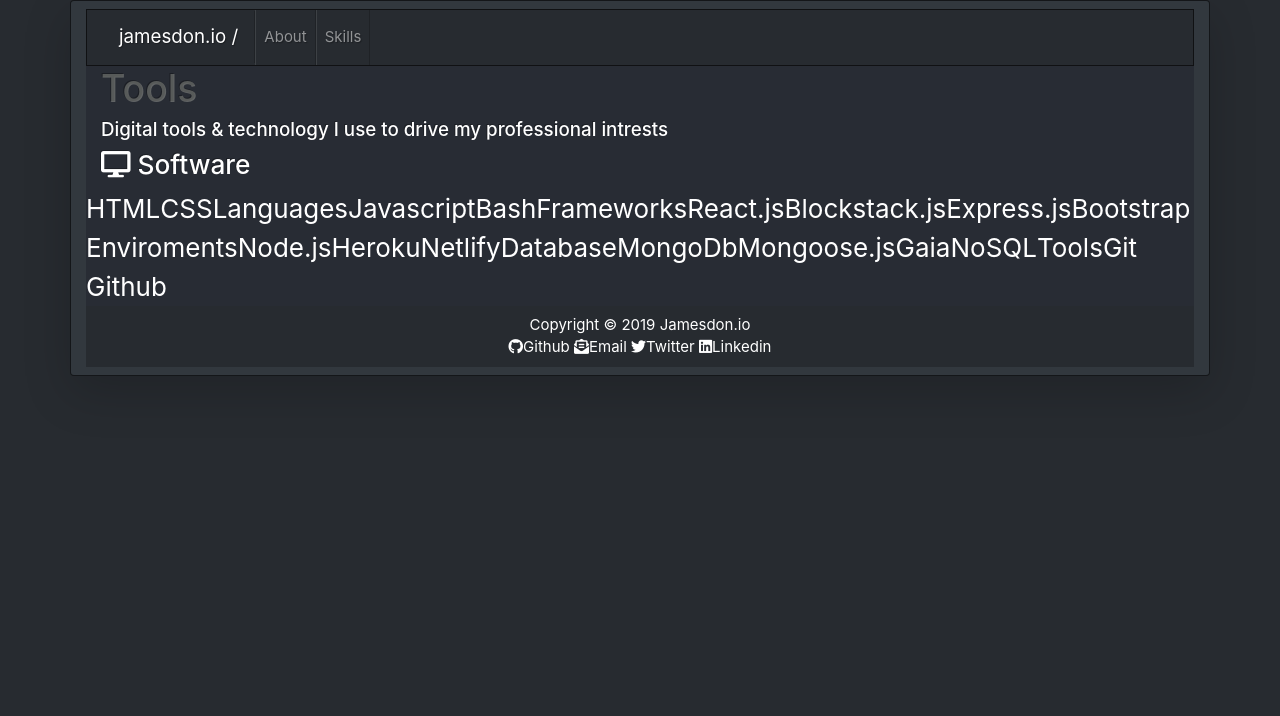
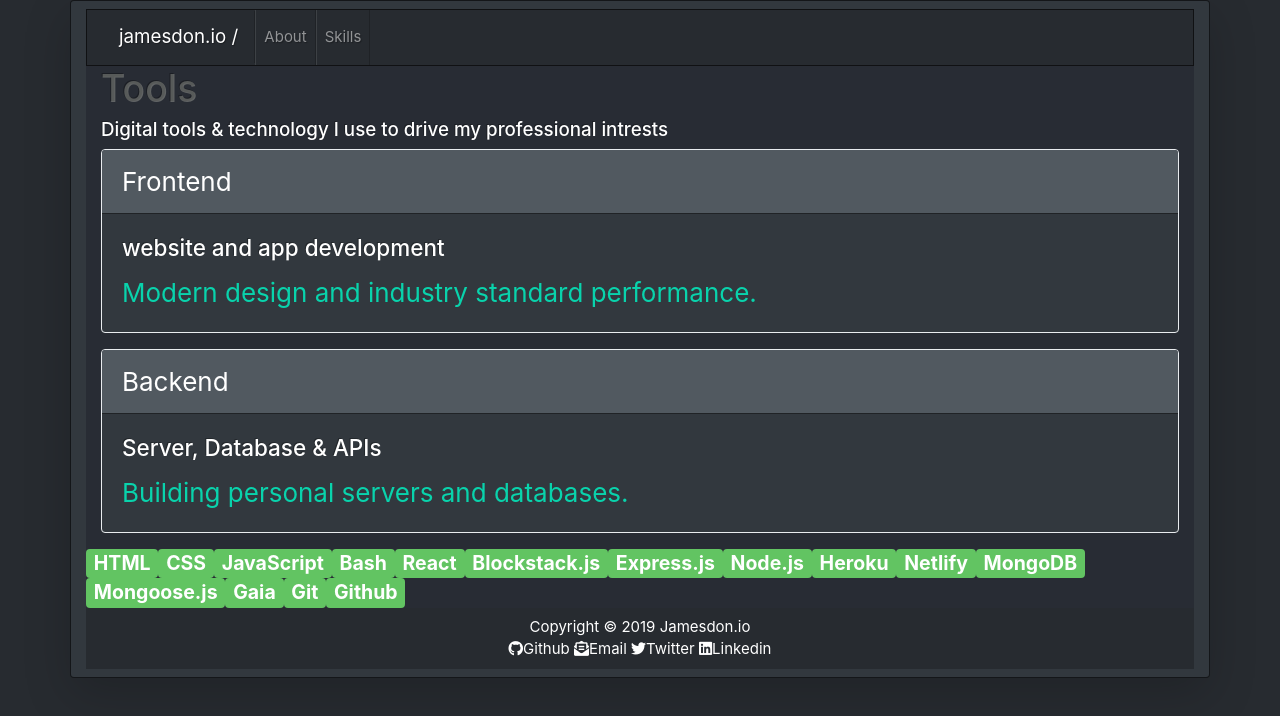
Before and after one commit to JamestheDon/CRA-boilerplate, a React app in the folder client/: page /skills in a window 1280 px wide. Shown: the top 716 px of the page. Built offline with nearby package versions, Linux system fonts and the light colour scheme.

Commit message:
updated skills page

```diff
--- a/client/src/Components/main/Landing.js
+++ b/client/src/Components/main/Landing.js
@@ -9,6 +9,28 @@
   return (
     <div className={`container ${styles.screen1}`}>
       <div className="row">
+        <div className={`jumbotron ${styles.jumbotron}`}>
+          <h1 className="display-3">Industry is dead.</h1>
+          <div className={`row ${styles.typeWriter}`}>
+            <TypeWriter
+              heading={">_"}
+              messages={[
+                "This is my personal digital platform built by me      ",
+                "I am at your service...             "
+              ]}
+            />
+          </div>
+          <hr className="my-4" />
+          <p>
+            It uses utility classes for typography and spacing to space content
+            out within the larger container.
+          </p>
+          <p className="lead">
+            <a className="btn btn-primary btn-lg" href="#" role="button">
+              Learn more
+            </a>
+          </p>
+        </div>
         <div className={`col-md-12 text-center ${styles.logoBox}`}>
           <img
             src={james}
--- a/client/src/Components/main/Landing.module.css
+++ b/client/src/Components/main/Landing.module.css
@@ -1,4 +1,10 @@
 .screen1 {
+  background-repeat: no-repeat;
+  height: 75vh;
+  background-size: cover;
+}
+
+.jumbotron {
   background-image: url(../../img/RGBL21.gif);
   background-repeat: no-repeat;
   height: 75vh;
--- a/client/src/Components/secondary/About.js
+++ b/client/src/Components/secondary/About.js
@@ -7,26 +7,6 @@
     return (
       <div className={`container card ${styles.aboutCard}`}>
         <h1>My Profession</h1>
-        <div className={`jumbotron ${styles.jumbotron}`}>
-          <h1 className="display-3">Industry is dead.</h1>
-          <TypeWriter
-            heading={">_"}
-            messages={[
-              "This is my personal digital platform built by me      ",
-              "I am at your service...             "
-            ]}
-          />
-          <hr className="my-4" />
-          <p>
-            It uses utility classes for typography and spacing to space content
-            out within the larger container.
-          </p>
-          <p className="lead">
-            <a className="btn btn-primary btn-lg" href="#" role="button">
-              Learn more
-            </a>
-          </p>
-        </div>
 
         {/** INTRO */}
         <p className="lead">
--- a/client/src/Components/secondary/About.module.css
+++ b/client/src/Components/secondary/About.module.css
@@ -10,6 +10,10 @@
   background-size: cover;
 }
 
+.typeWriter {
+  height: 10vh;
+}
+
 .aboutCard {
   opacity: 0.6;
 }
--- a/client/src/Components/secondary/Skills.js
+++ b/client/src/Components/secondary/Skills.js
@@ -1,4 +1,5 @@
 import React from "react";
+import styles from "./About.module.css";
 
 export default () => {
   return (
@@ -12,72 +13,41 @@
           </h5>
         </div>
       </div>
-      <span>
-        <h3>
-          <i className="fas fa-desktop" /> Software
-        </h3>
-      </span>
+      {/**Front end */}
+      <div className={`card border-light mb-3 ${styles.skillCard}`}>
+        <div className="card-header">Frontend </div>
+        <div className="card-body">
+          <h4 className="card-title">website and app development</h4>
+          <p className="card-text">
+            Modern design and industry standard performance.{" "}
+          </p>
+        </div>
+      </div>
+      {/** ==BACKEND== */}
+      <div className={`card border-light mb-3 ${styles.skillCard}`}>
+        <div className="card-header">Backend</div>
+        <div className="card-body">
+          <h4 className="card-title">Server, Database {"&"} APIs</h4>
+          <p className="card-text">Building personal servers and databases.</p>
+        </div>
+      </div>
       <div className="row ">
-        <span role="img" aria-label="Star">
-          HTML
-        </span>
-        <span role="img" aria-label="Star">
-          CSS
-        </span>
-        Languages
-        <span role="img" aria-label="Star">
-          Javascript
-        </span>
-        <span role="img" aria-label="Star">
-          Bash
-        </span>
-        Frameworks
-        <span role="img" aria-label="Star">
-          React.js
-        </span>
-        <span role="img" aria-label="Star">
-          Blockstack.js
-        </span>
-        <span role="img" aria-label="Star">
-          Express.js
-        </span>
-        <span role="img" aria-label="Star">
-          Bootstrap
-        </span>
-        Enviroments
-        <span role="img" aria-label="Star">
-          Node.js
-        </span>
-        <span role="img" aria-label="Star">
-          Heroku
-        </span>
-        <span role="img" aria-label="Star">
-          Netlify
-        </span>
-        Database
-        <span role="img" aria-label="Star">
-          MongoDb
-        </span>
-        <span role="img" aria-label="Star">
-          Mongoose.js
-        </span>
-        <span role="img" aria-label="Star">
-          Gaia
-        </span>
-        <span role="img" aria-label="Star">
-          NoSQL
-        </span>
-        Tools
-        <span role="img" aria-label="Star">
-          Git
-        </span>
-        <span role="img" aria-label="Star">
-          Github
-        </span>
+        <span className="badge badge-success">HTML</span>
+        <span className="badge badge-success">CSS</span>
+        <span className="badge badge-success">JavaScript</span>
+        <span className="badge badge-success">Bash</span>
+        <span className="badge badge-success">React</span>
+        <span className="badge badge-success">Blockstack.js</span>
+        <span className="badge badge-success">Express.js</span>
+        <span className="badge badge-success">Node.js</span>
+        <span className="badge badge-success">Heroku</span>
+        <span className="badge badge-success">Netlify</span>
+        <span className="badge badge-success">MongoDB</span>
+        <span className="badge badge-success">Mongoose.js</span>
+        <span className="badge badge-success">Gaia</span>
+        <span className="badge badge-success">Git</span>
+        <span className="badge badge-success">Github</span>
       </div>
-
-      {/** =================================== */}
-      <div className="col-md-6"></div>
     </div>
   );
 };
```
